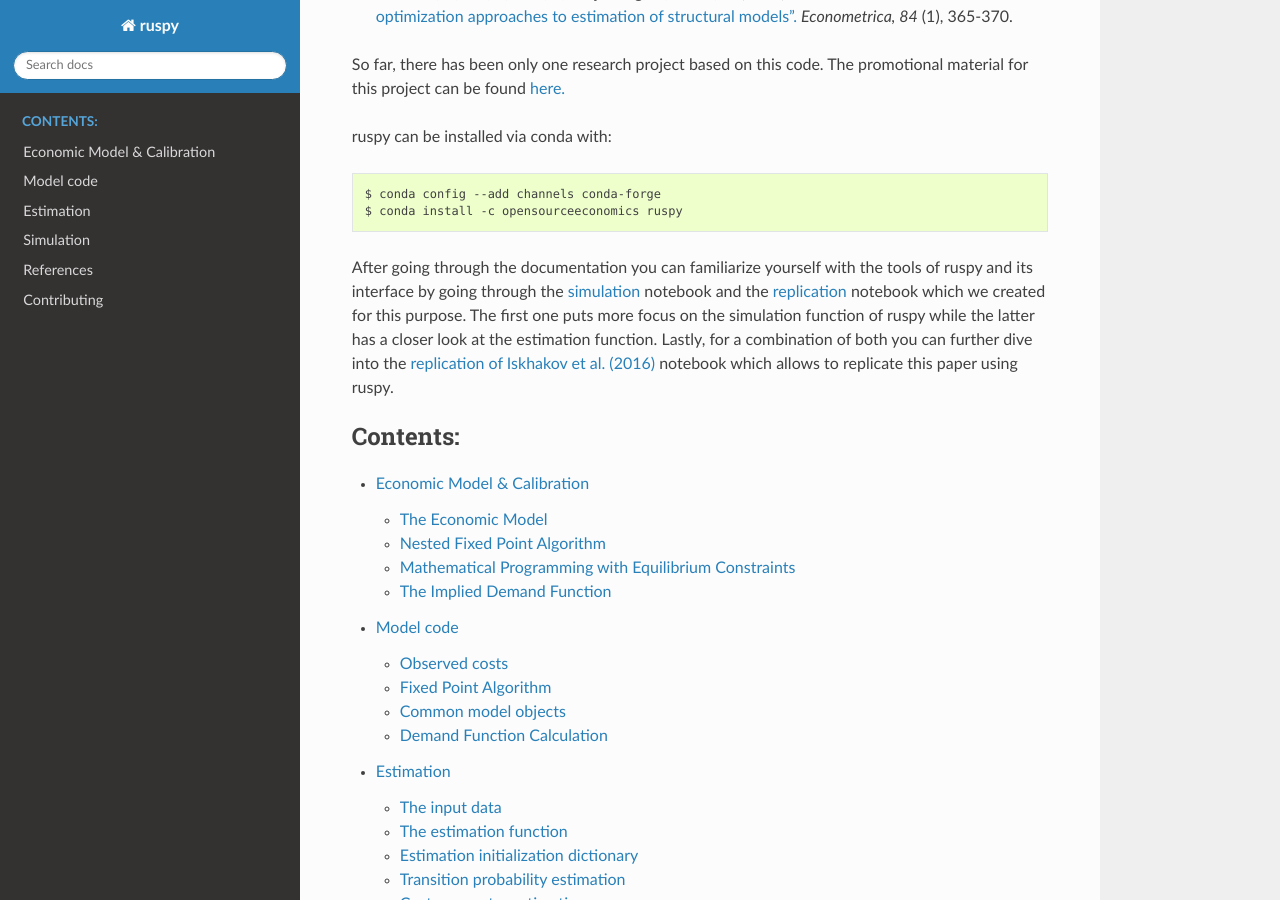
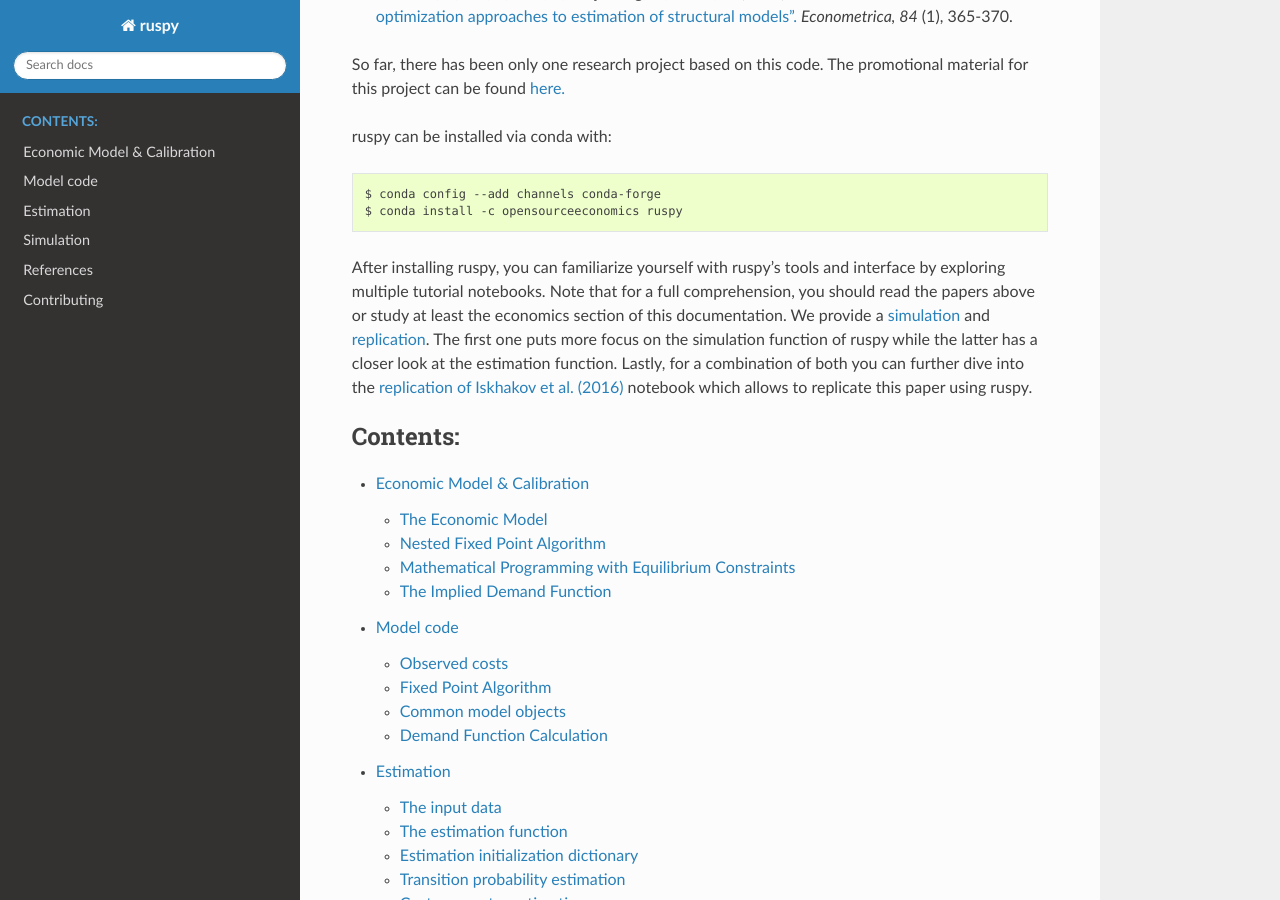
Before and after one commit to OpenSourceEconomics/ruspy, a Sphinx documentation site: the page built from docs/source/index.rst, in a window 1280 px wide and 900 px high, scrolled down 659 px. Built offline with Sphinx 7.4.7 and the Read the Docs theme 2.0.0, drawn with Linux system fonts in a browser that asks for light colours.

Commit message:
Little restructuring.

```diff
--- a/docs/source/index.rst
+++ b/docs/source/index.rst
@@ -39,16 +39,18 @@
       $ conda install -c opensourceeconomics ruspy
 
 
-After going through the documentation you can familiarize yourself with the tools
-of ruspy and its interface by going through
-the `simulation <https://github.com/OpenSourceEconomics/ruspy/blob/master/promotion
-/simulation/simulation_convergence.ipynb>`_ notebook and the `replication <https://
+After installing ruspy, you can familiarize yourself with ruspy's tools and
+interface by exploring multiple tutorial notebooks. Note that for a full
+comprehension, you should read the papers above or study at least the economics
+section of this documentation. We provide a `simulation <https://github
+.com/OpenSourceEconomics/ruspy/blob/master/promotion
+/simulation/simulation_convergence.ipynb>`_ and `replication <https://
 github.com/OpenSourceEconomics/ruspy/blob/master/promotion
-/replication/replication.ipynb>`_ notebook which we created for this purpose.
-The first one puts more focus on the simulation function of ruspy while the latter
-has a closer look at the estimation function. Lastly, for a combination of both
-you can further dive into the `replication of Iskhakov et al. (2016)
-<https://github.com/OpenSourceEconomics/ruspy/blob/master/promotion/replication
+/replication/replication.ipynb>`_. The first one puts more focus on the simulation
+function of ruspy while the latter has a closer look at the estimation function.
+Lastly, for a combination of both you can further dive into the `replication of
+Iskhakov et al. (2016) <https://github
+.com/OpenSourceEconomics/ruspy/blob/master/promotion/replication
 /replication_iskhakov_et_al_2016.ipynb>`_ notebook which allows to replicate this paper
 using ruspy.
 
```
